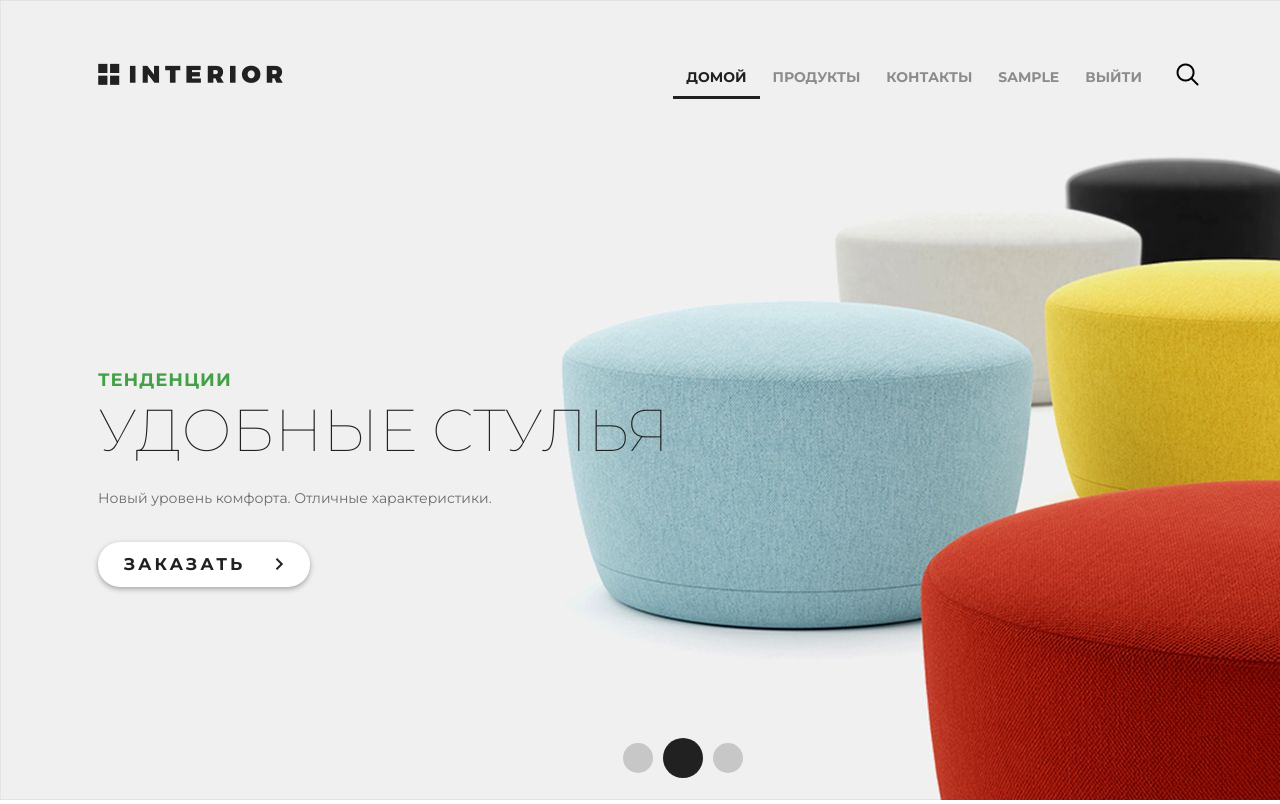
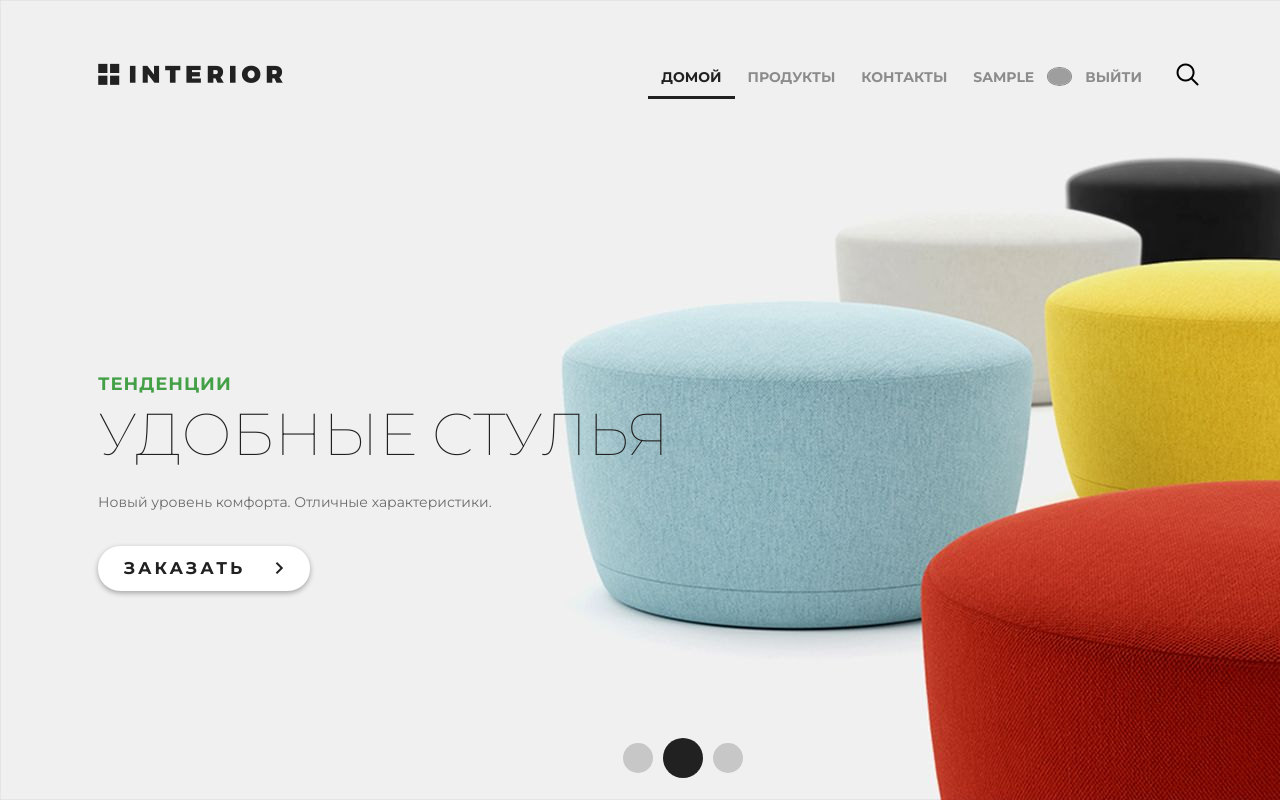
Before and after one commit to impreza555/Django-Framework-Basics, a Django app: page / in a window 1280 px wide; the page is wider, and only the part inside the window is pictured. Shown: the top 804 px of that part. Run offline with Django 3.2, Linux system fonts and the light colour scheme; the visitor is signed in with stand-in values (Sample User, id 1); data that the repository does not hold is empty; grey boxes are pictures that could not be loaded.

Commit message:
Сделал отображение аватара в главном меню.

```diff
--- a/mainapp/static/css/style.css
+++ b/mainapp/static/css/style.css
@@ -1070,3 +1070,8 @@ td:first-child {
 .related-products a:hover .text{
 	display: block;
 }
+.avatar_index {
+    width: 23px;
+    border-radius: 50%;
+    border: 1px solid #8c8c8c;
+}
--- a/mainapp/templates/mainapp/includes/inc_main_menu.html
+++ b/mainapp/templates/mainapp/includes/inc_main_menu.html
@@ -3,6 +3,7 @@
 <li><a href="{% url 'contact' %}" {% if request.resolver_match.url_name == 'contact' %}class="active"{% endif %}>контакты</a></li>
 {% if user.is_authenticated %}
     <li><a href="{% url 'auth:edit' %}">{{ user.first_name|default:'пользователь' }}</a></li>
+    <li><img src="/media/{{ user.avatar }}" alt="" class="avatar_index"></li>
     <li><a href="{% url 'auth:logout' %}">выйти</a></li>
 {% else %}
     <li><a href="{% url 'auth:register' %}">регистрация</a></li>
```
